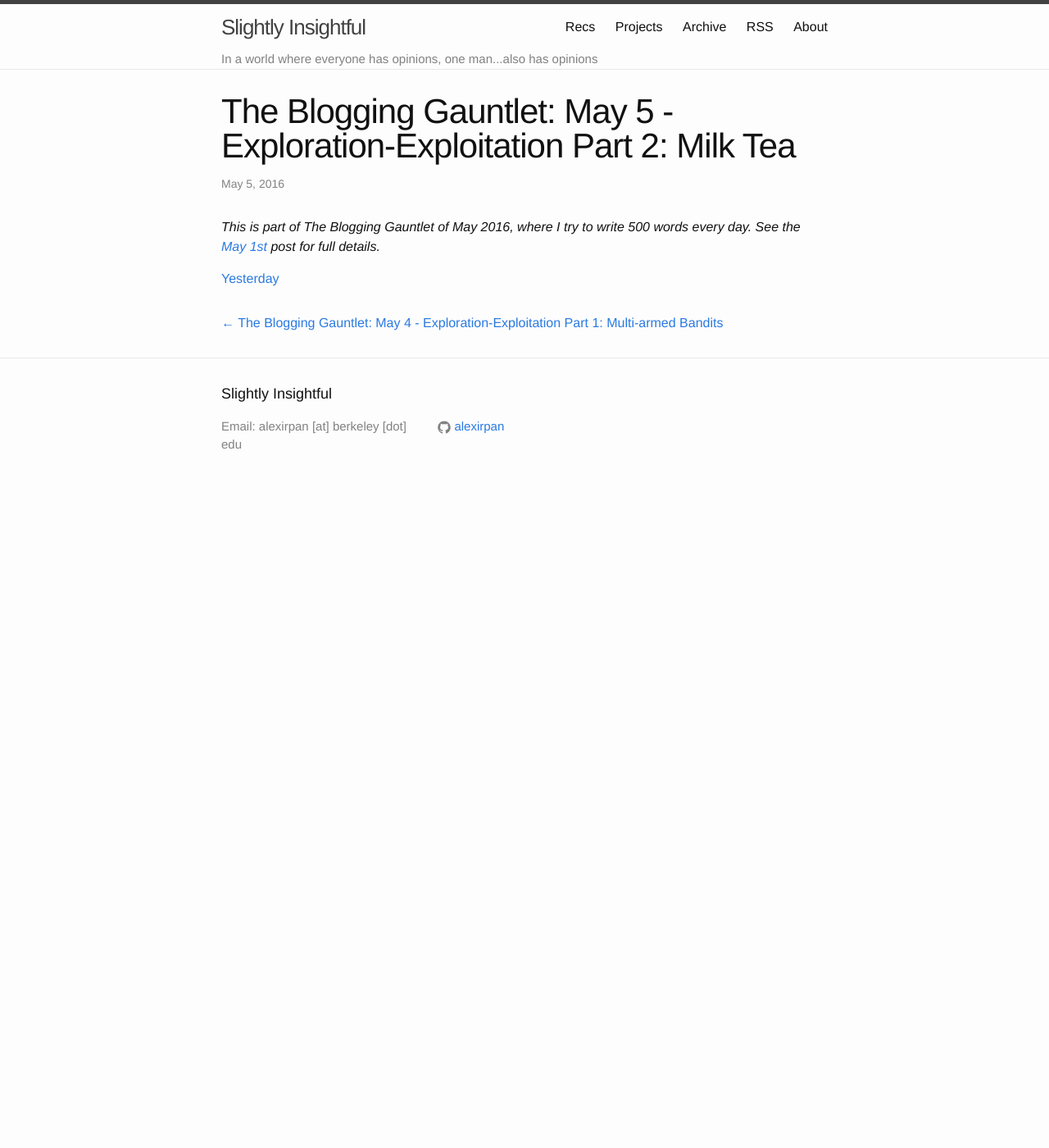
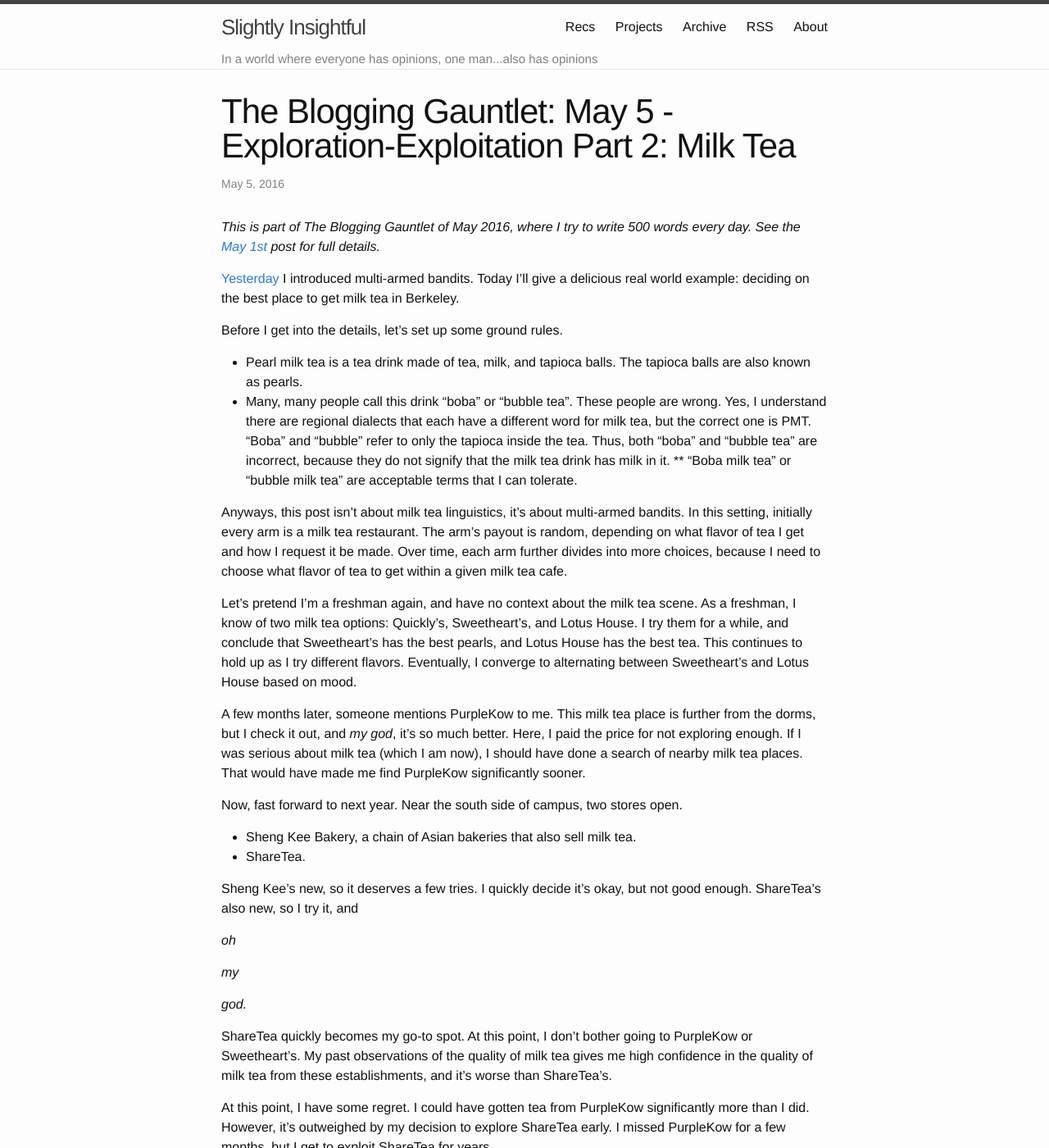
Before and after one commit to alexirpan/alexirpan.github.io, a Jekyll site: the page built from _posts/may2016/2016-05-05-may-5.markdown, in a window 1280 px wide and 1400 px high. Shown: the whole window at 82% size. Built offline with Jekyll 4.4.1, drawn with Linux system fonts in a browser that asks for light colours; some of the changed text lies outside the part shown.

Commit message:
First draft is going to be only draft.

```diff
--- a/_posts/may2016/2016-05-05-may-5.markdown
+++ b/_posts/may2016/2016-05-05-may-5.markdown
@@ -1,9 +1,69 @@
 ---
 layout: post
 title:  "The Blogging Gauntlet: May 5 - Exploration-Exploitation Part 2: Milk Tea"
-date:   2016-05-05 19:42:00 -0700
+date:   2016-05-05 02:28:00 -0700
 ---
 
 {% include gauntlet.md %}
 
-[Yesterday]({% post_url 2016-05-04-may-4 %})
+[Yesterday]({% post_url 2016-05-04-may-4 %}) I introduced multi-armed bandits.
+Today I'll give a delicious real world example: deciding on the best place
+to get milk tea in Berkeley.
+
+Before I get into the details, let's set up some ground rules.
+
+* Pearl milk tea is a tea drink made of tea, milk, and tapioca balls. The
+tapioca balls are also known as pearls.
+* Many, many people call this drink "boba" or "bubble tea". These people
+are wrong. Yes, I understand there are regional dialects that each have
+a different word for milk tea, but the correct one is PMT. "Boba" and
+"bubble" refer to only the tapioca inside the tea. Thus, both "boba"
+and "bubble tea" are incorrect, because they do not signify that
+the milk tea drink has milk in it.
+** "Boba milk tea" or "bubble milk tea" are acceptable terms that I can
+tolerate.
+
+Anyways, this post isn't about milk tea linguistics, it's about multi-armed
+bandits. In this setting, initially every arm is a milk tea restaurant.
+The arm's payout
+is random, depending on what flavor of tea I get and how I request it be made.
+Over time, each arm further divides into more choices, because I need to choose
+what flavor of tea to get within a given milk tea cafe.
+
+Let's pretend I'm a freshman again, and have no context about the milk tea
+scene. As a freshman, I know of two milk tea options: Quickly's,
+Sweetheart's, and Lotus House. I try them for a while, and conclude that
+Sweetheart's has the best pearls, and Lotus House has the best tea.
+This continues to hold up as I try different flavors.
+Eventually, I converge to alternating between Sweetheart's and Lotus House
+based on mood.
+
+A few months later, someone mentions PurpleKow to me. This milk tea place is
+further from the dorms, but I check it out, and *my god*, it's so much
+better. Here, I paid the price for not exploring enough. If I was serious about
+milk tea (which I am now), I should have done a search of nearby milk tea places.
+That would have made me find PurpleKow significantly sooner.
+
+Now, fast forward to next year. Near the south side of campus, two stores open.
+
+* Sheng Kee Bakery, a chain of Asian bakeries that also sell milk tea.
+* ShareTea.
+
+Sheng Kee's new, so it deserves a few tries. I quickly decide it's okay, but
+not good enough. ShareTea's also new, so I try it, and
+
+*oh*
+
+*my*
+
+*god.*
+
+ShareTea quickly becomes my go-to spot. At this point, I don't bother
+going to PurpleKow or Sweetheart's. My past observations of the quality
+of milk tea gives me high confidence in the quality of milk tea from these
+establishments, and it's worse than ShareTea's.
+
+At this point, I have some regret. I could have gotten tea from PurpleKow
+significantly more than I did. However, it's outweighed by my decision to
+explore ShareTea early. I missed PurpleKow for a few months, but I get to
+exploit ShareTea for years.
```
